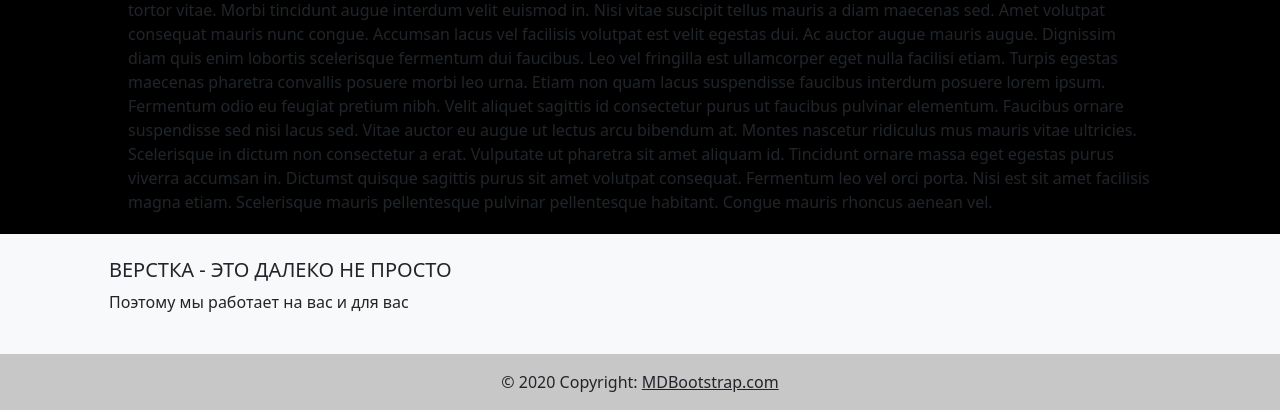
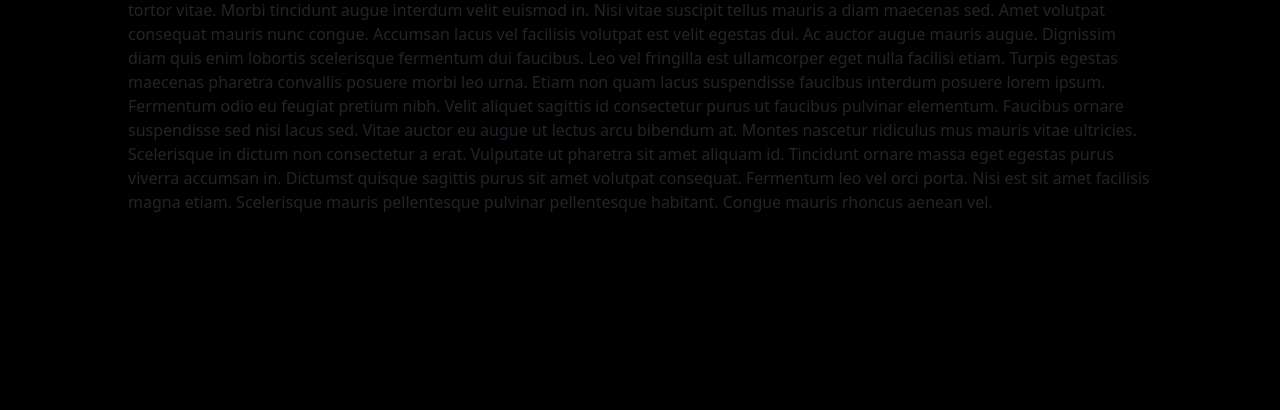
Before and after one commit to Shadowik2306/FlaskProj, a Flask app: page /about_us in a window 1280 px wide. Shown: the part 611-1021 px from the top of the page. After the commit the page ends 823 px from the top, so only its background shows below. Run offline with Flask 2, Linux system fonts and the light colour scheme; some libraries are stand-ins or nearby versions.

Commit message:
Near End

```diff
--- a/data/products.py
+++ b/data/products.py
@@ -13,3 +13,4 @@ class Products(SqlAlchemyBase, SerializerMixin):
     image = sqlalchemy.Column(sqlalchemy.String)
     description = sqlalchemy.Column(sqlalchemy.String)
     cost = sqlalchemy.Column(sqlalchemy.Integer)
+    sold = sqlalchemy.Column(sqlalchemy.BOOLEAN)
--- a/main.py
+++ b/main.py
@@ -19,6 +19,7 @@ login_manager = LoginManager()
 login_manager.init_app(app)
 db_session.global_init('db/blogs.db')
 api = Api(app)
+
 
 @app.errorhandler(404)
 def not_found(error):
@@ -56,13 +57,14 @@ def product_page(idProd):
     if request.method == 'POST':
         if current_user.is_authenticated:
             db_sess = db_session.create_session()
-            user_bag = db_sess.query(Bag).where(Bag.user_id == current_user.id)
-            if not user_bag:
+            user_bag = db_sess.query(Bag).filter(Bag.user_id == current_user.id)
+            if not list(user_bag):
                 bag = Bag(
                     user_id=current_user.id,
                     lst=idProd
                 )
                 db_sess.add(bag)
+                db_sess.query(Products).get(idProd).sold = False
                 db_sess.commit()
             else:
                 user_bag[0].lst += f', {idProd}'
@@ -136,7 +138,7 @@ def comments():
     comm = db_sess.query(Comments).all()
     params = {
         'title': "ВерстNET",
-        'now_tab': 3,
+        'now_tab': 3 ,
         'comments': comm
     }
     return render_template('comments.html', **params)
@@ -150,8 +152,12 @@ def bag():
         'now_tab': 6,
     }
     db_sess = db_session.create_session()
-    k = db_sess.query(Bag).where(Bag.user_id == current_user.id)
-    return render_template('bag.html', lst=k, **params)
+    k = list(db_sess.query(Bag).filter(Bag.user_id == current_user.id))[0]
+    print(k)
+    dct = [(db_sess.query(Products).get(int(i)).name, db_sess.query(Products).get(int(i)).cost)
+           for i in set(k.lst.split(', '))]
+    print(dct)
+    return render_template('bag.html', lst=dct, **params)
 
 
 @app.route('/write_comment', methods=['GET', 'POST'])
@@ -180,4 +186,4 @@ if __name__ == '__main__':
     api.add_resource(ProductResource, '/api/products/<int:products_id>')
     api.add_resource(CommentResource, '/api/comments/<int:comments_id>')
     api.add_resource(CommentListResource, '/api/comments')
-    app.run(port=8081, host='127.0.0.2')
+    app.run(port=8081, host='127.0.0.1')
--- a/templates/bag.html
+++ b/templates/bag.html
@@ -5,7 +5,7 @@
     <h1>{{ current_user.surname }} {{ current_user.name }}</h1>
         <br>
         {% for i in lst %}
-            <h3>{{ i.lst }}</h3>
+            <h3>{{ i[0] }}:  {{ i[1] }} руб. {{ i[2] }} шт. </h3>
         {% endfor %}
     </div>
 {% endblock %}
--- a/templates/base.html
+++ b/templates/base.html
@@ -45,21 +45,5 @@
       <main>
           {% block content %} {% endblock %}
       </main>
-        <footer class="bg-light text-center text-lg-start" style="left: 0; bottom: 0; width: 100%; margin-top: 20px">
-          <div class="container p-4">
-            <div class="center">
-              <div class="col-lg-6 col-md-12 mb-4 mb-md-0">
-                <h5 class="text-uppercase">Верстка - это далеко не просто</h5>
-                <p>
-                    Поэтому мы работает на вас и для вас
-                </p>
-              </div>
-            </div>
-          </div>
-          <div class="text-center p-3" style="background-color: rgba(0, 0, 0, 0.2);">
-            © 2020 Copyright:
-            <a class="text-dark" href="https://mdbootstrap.com/">MDBootstrap.com</a>
-          </div>
-        </footer>
 </body>
 </html>
```
Also changed, not shown: templates/prod_page.html (+8 -4 lines).
